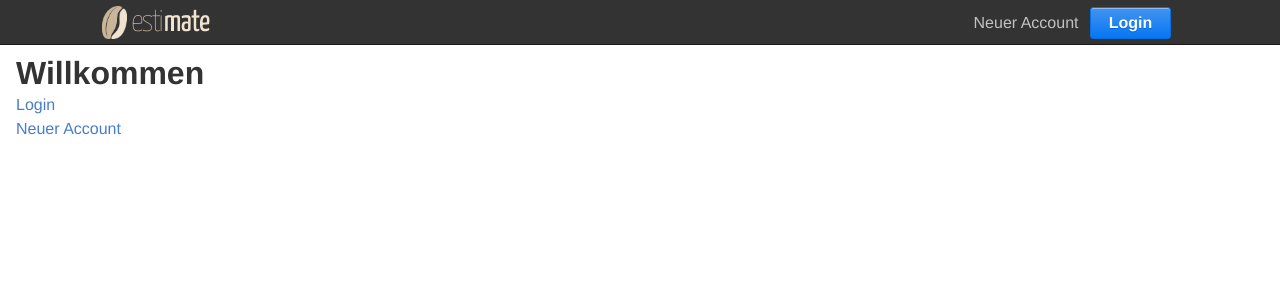
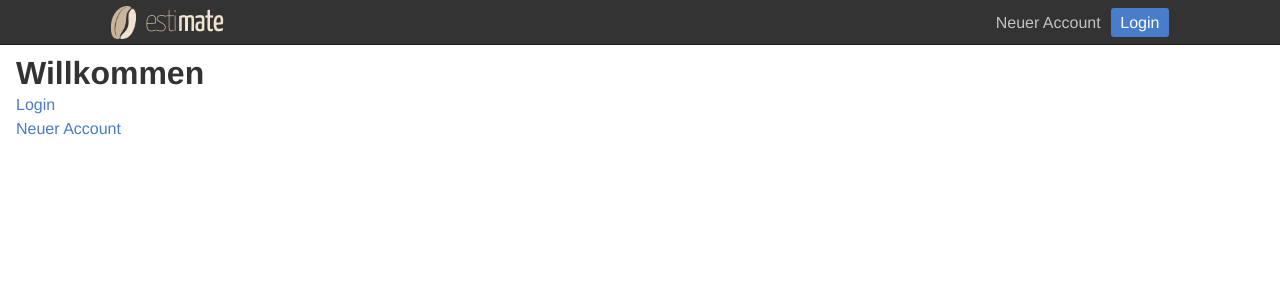
Before and after one commit to tmjssz/estimate, a Django app: page / in a window 1280 px wide. Shown: the top 300 px of the page. Run offline with Django 3.2, Linux system fonts and the light colour scheme; some libraries are stand-ins or nearby versions.

Commit message:
navigation styling

```diff
--- a/questions/templates/questions/navigation.html
+++ b/questions/templates/questions/navigation.html
@@ -10,7 +10,6 @@
 			</div>
 		</a>
 	</div>
-	<span id="nav-title"></span>
 	<nav>
 		<ul>
 		{% if user.is_authenticated %}
--- /dev/null
+++ b/static/css/sass/_grid-settings.scss
@@ -0,0 +1,11 @@
+@import "neat/neat-helpers"; // or "neat-helpers" when in Rails
+
+// Change the grid settings
+$column: 90px;
+$gutter: 30px;
+$grid-columns: 10;
+$max-width: em(1088);
+
+// Define your breakpoints
+$tablet: new-breakpoint(max-width 768px 8);
+$mobile: new-breakpoint(max-width 480px 4);
--- a/static/css/sass/styles.scss
+++ b/static/css/sass/styles.scss
@@ -1,8 +1,15 @@
 @import "bourbon/bourbon";
+@import "grid-settings";
 @import "neat/neat";
 @import "bitters/bitters";
 
-$mm-to-in: 0.0393700787;
+// VARIABLES ========================================================
+
+// Corporate Colors
+$light-coffee: #F0E3CF;
+$strong-coffee: #CAB69A;
+
+
 
 body {
 
@@ -16,9 +23,9 @@ body {
 		$navigation-nav-button-background: $base-accent-color;
 		$navigation-nav-button-background-hover: lighten($navigation-background, 10);
 		$navigation-nav-button-border: 1px solid lighten($navigation-nav-button-background, 20);
-		$navigation-search-background: lighten($navigation-background, 5);
-		$navigation-search-border: 1px solid darken($navigation-background, 5);
+		$navigation-elem-padding: 15px;
 
+		$mm-to-in: 0.0393700787;
 		$size-factor: ($navigation-height / 72) / (80 * $mm-to-in);
 		$mm-to-px: $size-factor * 72 * $mm-to-in;
 
@@ -34,14 +41,21 @@ body {
 			@include outer-container;
 		    position: relative;
 		    z-index: 9999;
-		}
 
 		    #corporate {
+				display: inline-block;
+				height: $navigation-height;
+				padding-left: $navigation-elem-padding;
+				padding-right: $navigation-elem-padding;
+
+				a {
+					display: inline-block;
+				}
 
 				#logo {
 					float: left;
 					max-height: $navigation-height;
-				padding: $mm-to-px * 10 $mm-to-px * 7.52 $mm-to-px * 10 $mm-to-px * 10;
+					padding: $mm-to-px * 10 $mm-to-px * 7.52 $mm-to-px * 10 0;
 				}
 
 				#font {
@@ -53,7 +67,7 @@ body {
 
 					#esti {
 						font-weight: 200;
-					color: #CAB69A;
+						color: $strong-coffee;
 						letter-spacing: -0.07em;
 						margin-right: $mm-to-px * 4;
 						float: left;
@@ -61,32 +75,26 @@ body {
 
 					#mate {
 						font-weight: 400;
-					color: #F0E3CF;
+						color: $light-coffee;
 						letter-spacing: -0.02em;
 						float: left;
 					}
 				}
-
-		}
-
-		#nav-title {
-			float: left;
-			color: $navigation-color-hover;
-			font-size: 1.4em;
-			line-height: $navigation-height;
-			padding-right: 1em;
 			}
 
 			nav {
+				display: inline-block;
+				float: right;
+
 		    	ul {
-	    		float: right;
+		    		display: inline-block;
 			      	line-height: $navigation-height;
-		      	padding-right:.1em;
+			      	padding-right: 1/3 * $navigation-elem-padding;
 		    	}
 
 		    	ul li {
 		    		float: left;
-	    		padding-right: .7em;
+		    		padding-right: 2/3 * $navigation-elem-padding;
 
 		    		a {
 			    		color: $navigation-color;
@@ -97,8 +105,21 @@ body {
 			    	}
 
 			    	.login-btn {
-		    		@include button;
+			    		//@include button;
 			    		line-height: 1em !important;
+			    		@include transition (all 0.2s ease-in-out);
+			    		background: $navigation-nav-button-background;
+			    		border-radius: $base-border-radius;
+			    		color: white;
+			    		padding: .4em .6em;
+					    //font-size: .8em;
+					    //font-weight: 800;
+					    //text-transform: uppercase;
+
+					    &:hover {
+					    	background: lighten($navigation-nav-button-background, 10);
+					    }
+			    	}
 		    	}
 			}
 		}
--- a/static/css/styles.css
+++ b/static/css/styles.css
@@ -258,71 +258,58 @@ body {
         content: "";
         display: table;
         clear: both; }
-    body header #corporate #logo {
+      body header div.navigation-wrapper #corporate {
+        display: inline-block;
+        height: 45px;
+        padding-left: 15px;
+        padding-right: 15px; }
+        body header div.navigation-wrapper #corporate a {
+          display: inline-block; }
+        body header div.navigation-wrapper #corporate #logo {
           float: left;
           max-height: 45px;
-      padding: 5.625px 4.23px 5.625px 5.625px; }
-    body header #corporate #font {
+          padding: 5.625px 4.23px 5.625px 0; }
+        body header div.navigation-wrapper #corporate #font {
           font-family: 'Yanone Kaffeesatz', sans-serif;
           line-height: 23.24813px;
           font-size: 31.20827px;
           float: left;
           padding: 10.50188px 5.625px 11.25px 0px; }
-      body header #corporate #font #esti {
+          body header div.navigation-wrapper #corporate #font #esti {
             font-weight: 200;
-        color: #CAB69A;
+            color: #cab69a;
             letter-spacing: -0.07em;
             margin-right: 2.25px;
             float: left; }
-      body header #corporate #font #mate {
+          body header div.navigation-wrapper #corporate #font #mate {
             font-weight: 400;
-        color: #F0E3CF;
+            color: #f0e3cf;
             letter-spacing: -0.02em;
             float: left; }
-    body header #nav-title {
+      body header div.navigation-wrapper nav {
+        display: inline-block;
+        float: right; }
+        body header div.navigation-wrapper nav ul {
+          display: inline-block;
+          line-height: 45px;
+          padding-right: 5px; }
+        body header div.navigation-wrapper nav ul li {
           float: left;
+          padding-right: 10px; }
+          body header div.navigation-wrapper nav ul li a {
+            color: rgba(255, 255, 255, 0.7); }
+            body header div.navigation-wrapper nav ul li a:hover {
+              color: white; }
+          body header div.navigation-wrapper nav ul li .login-btn {
+            line-height: 1em !important;
+            -webkit-transition: all 0.2s ease-in-out;
+            -moz-transition: all 0.2s ease-in-out;
+            transition: all 0.2s ease-in-out;
+            background: #477dca;
+            border-radius: 0.1875em;
             color: white;
-      font-size: 1.4em;
-      line-height: 45px;
-      padding-right: 1em; }
-    body header nav ul {
-      float: right;
-      line-height: 45px;
-      padding-right: .1em; }
-    body header nav ul li {
-      float: left;
-      padding-right: .7em; }
-      body header nav ul li a {
-        color: rgba(255, 255, 255, 0.7); }
-        body header nav ul li a:hover {
-          color: white; }
-      body header nav ul li .login-btn {
-        border: 1px solid #076fe4;
-        border-radius: 3px;
-        box-shadow: inset 0 1px 0 0 #8ebcf1;
-        color: white;
-        display: inline-block;
-        font-size: inherit;
-        font-weight: bold;
-        background-color: #4294f0;
-        background-image: -webkit-linear-gradient(#4294f0, #0776f3);
-        background-image: linear-gradient(#4294f0, #0776f3);
-        padding: 7px 18px;
-        text-decoration: none;
-        text-shadow: 0 1px 0 #0065d6;
-        background-clip: padding-box;
-        line-height: 1em !important; }
-        body header nav ul li .login-btn:hover:not(:disabled) {
-          box-shadow: inset 0 1px 0 0 #60a2ec;
-          cursor: pointer;
-          background-color: #2f87ea;
-          background-image: -webkit-linear-gradient(#2f87ea, #086fe3);
-          background-image: linear-gradient(#2f87ea, #086fe3); }
-        body header nav ul li .login-btn:active:not(:disabled), body header nav ul li .login-btn:focus:not(:disabled) {
-          border: 1px solid #076fe4;
-          box-shadow: inset 0 0 8px 4px #0868d3, inset 0 0 8px 4px #0868d3; }
-        body header nav ul li .login-btn:disabled {
-          opacity: 0.5;
-          cursor: not-allowed; }
+            padding: .4em .6em; }
+            body header div.navigation-wrapper nav ul li .login-btn:hover {
+              background: #6f99d5; }
   body main {
     margin: 8px; }
```
Also changed, not shown: 1 other file. Lines whose indentation alone changed are shown as unchanged.
